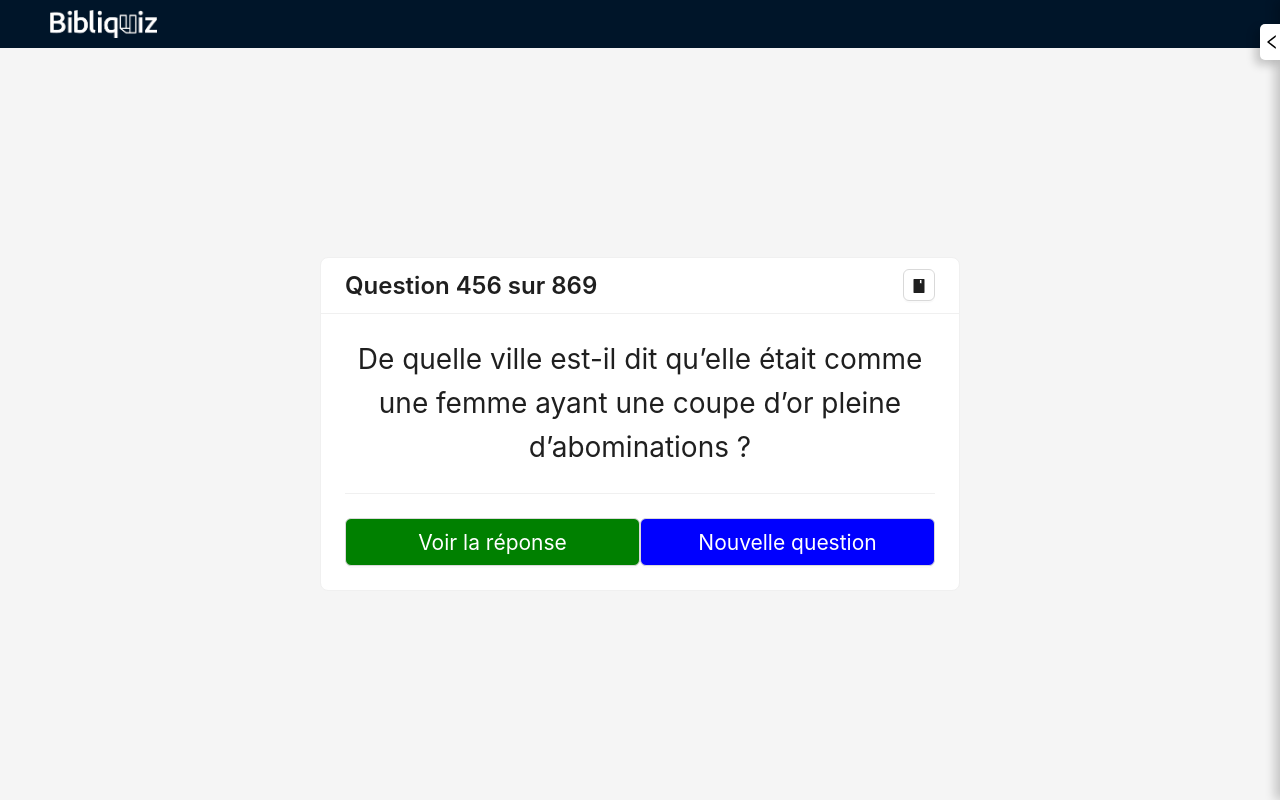
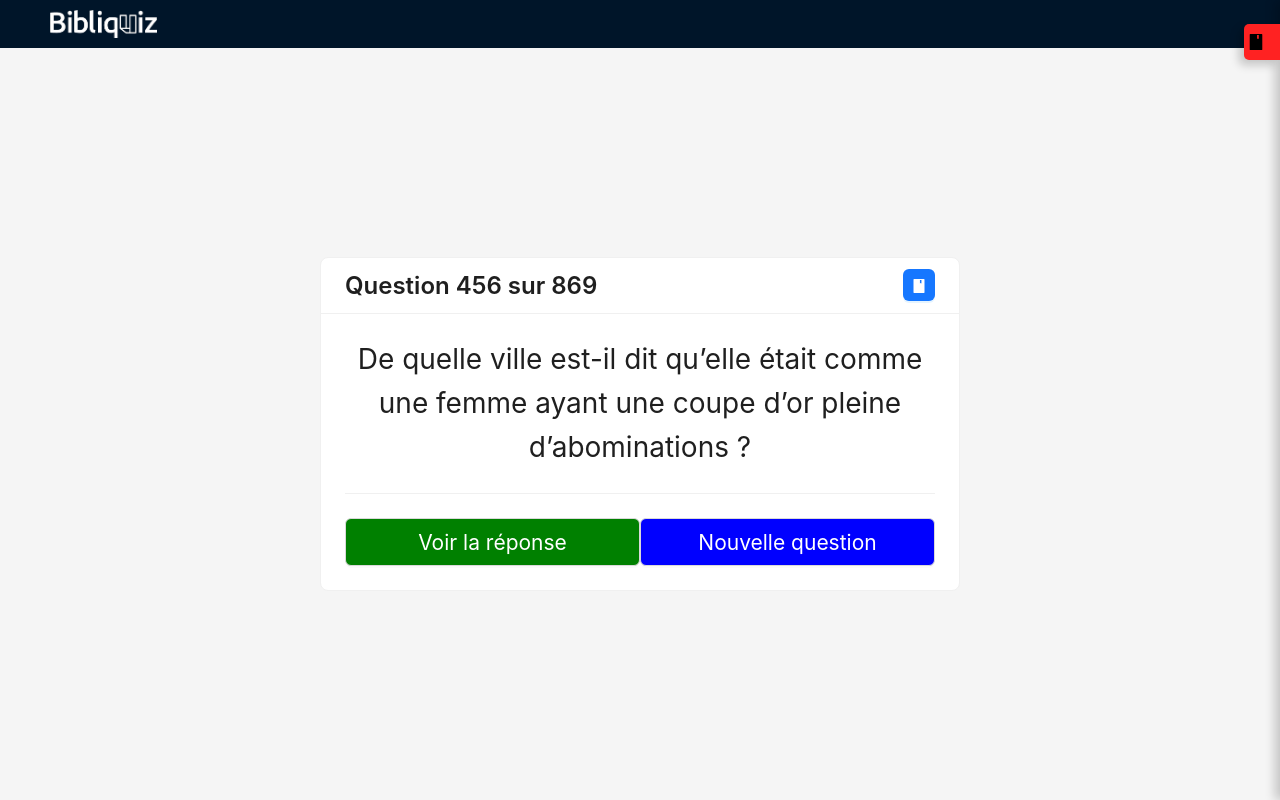
Before and after one commit to Platinate/Bibliquiz, a React (Create React App) app: page / in a window 1280 px wide. Built offline with nearby package versions, Linux system fonts and the light colour scheme.

Commit message:
Added bookmark feature

```diff
--- a/src/components/organisms/CardTitle/index.tsx
+++ b/src/components/organisms/CardTitle/index.tsx
@@ -13,7 +13,7 @@ const CardTitle: React.FC<IProps> = ({ header, onQuestionBookmarkClick }) => {
   return (
     <div className="CardTitle">
       {header}
-      <Button onClick={onQuestionBookmarkClick} icon={<BookFilled/>}/>
+      <Button type="primary" onClick={onQuestionBookmarkClick} icon={<BookFilled/>}/>
     </div>
   );
 };
--- a/src/components/organisms/Sider/Sider.css
+++ b/src/components/organisms/Sider/Sider.css
@@ -14,27 +14,20 @@
     right: 0;
 }
 
-.Sider .Sider-icon {
-    transform: rotate(0deg);
-    transition: transform .33s ease-in-out;
-}
-
-.Sider.Sider--open .Sider-icon{
-    transform: rotate(180deg);
-}
-
 .Sider-toggleButton {
     position: absolute;
     top: 24px;
-    left: -20px;
-    background-color: white;
+    left: -36px;
+    background-color: #F22;
     padding: 4px;
-    border-radius: 5px;
+    border-radius: 5px 0 0 5px;
     cursor: pointer;
     height: 36px;
+    width: 36px;
     display: flex;
     align-items: center;
     box-shadow: -5px 5px 10px rgba(0,0,0,0.2);
+    z-index: 1;
 }
 
 .Sider .Sider-container {
--- a/src/components/organisms/Sider/index.tsx
+++ b/src/components/organisms/Sider/index.tsx
@@ -1,5 +1,5 @@
 import React from "react";
-import { DeleteOutlined, LeftOutlined } from "@ant-design/icons";
+import { BookFilled, DeleteOutlined } from "@ant-design/icons";
 
 import "./Sider.css";
 import { IQuestion } from "../../../models/questions";
@@ -16,7 +16,7 @@ const Sider: React.FC<IProps> = ({ questions, onQuestionClick, onDeleteBookmark
   return (
     <div className={`Sider ${open ? "Sider--open" : ""}`}>
       <label className="Sider-toggleButton" htmlFor="toggle">
-        <LeftOutlined className="Sider-icon" />
+        <BookFilled className="Sider-icon" />
       </label>
       <input
         style={{ display: "none" }}
```
